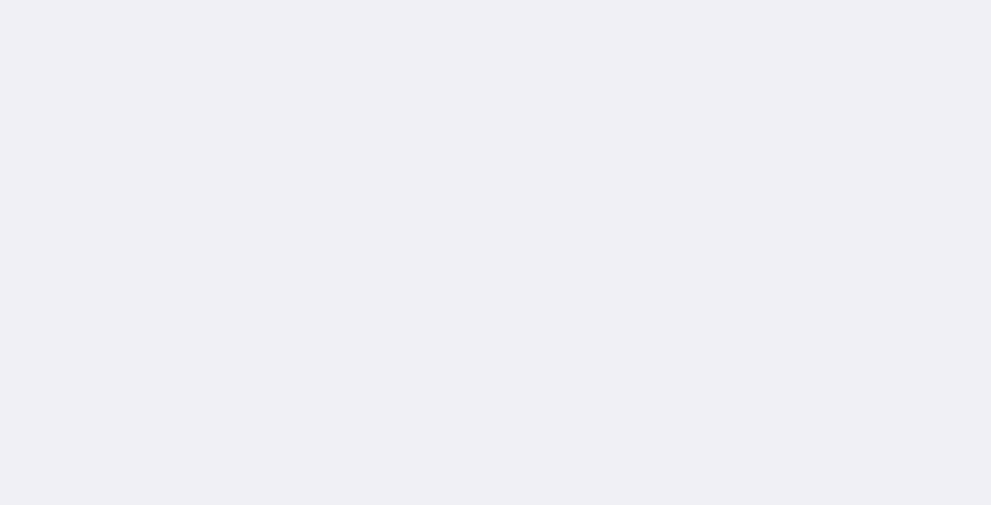
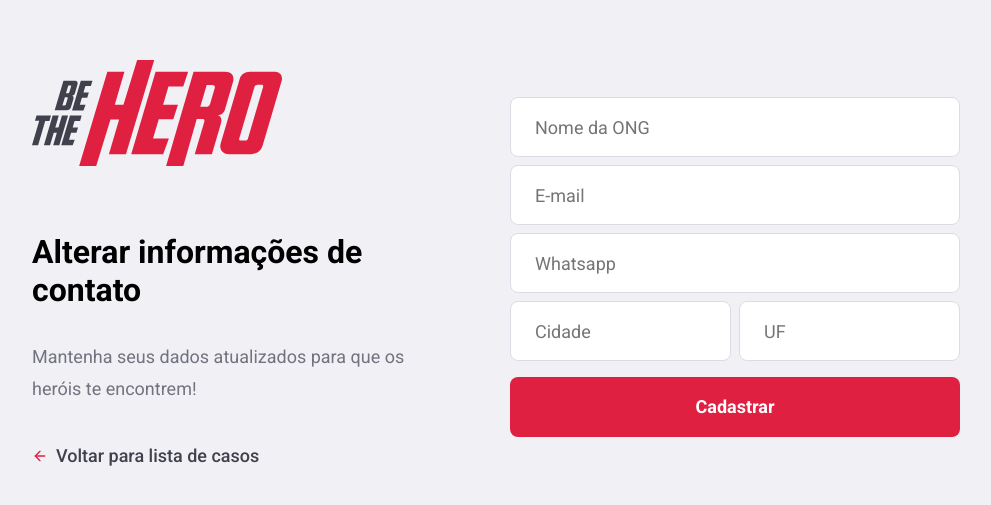
Before and after one commit to iuryoliveira/omnistack11, a React (Create React App) app in the folder frontend/: page /ong/profile in a window 1280 px wide. Shown: the part 137-642 px from the top of the page, without its empty margins (144-1135 px from the left). Built offline with nearby package versions, Linux system fonts and the light colour scheme; no server answers; the HTML template or start-up script is replaced by a standard one.

Commit message:
ong profile page

```diff
--- a/frontend/package.json
+++ b/frontend/package.json
@@ -10,6 +10,7 @@
     "react": "^16.13.1",
     "react-dom": "^16.13.1",
     "react-icons": "^3.9.0",
+    "react-input-mask": "^2.0.4",
     "react-router-dom": "^5.1.2",
     "react-scripts": "3.4.1"
   },
--- a/frontend/src/pages/NewIncident/index.js
+++ b/frontend/src/pages/NewIncident/index.js
@@ -2,7 +2,7 @@ import React, { useState } from "react";
 import { Link, useHistory } from "react-router-dom";
 import { FiArrowLeft } from "react-icons/fi";
 
-import LogoImp from "../../assets/logo.svg";
+import LogoImg from "../../assets/logo.svg";
 
 import api from "../../services/api";
 import "./styles.css";
@@ -41,7 +41,7 @@ export default function NewIncident() {
     <div className="new-incident-container">
       <div className="content">
         <section>
-          <img src={LogoImp} alt="Be The Hero" />
+          <img src={LogoImg} alt="Be The Hero" />
 
           <h1>Cadastrar novo caso</h1>
           <p>
--- /dev/null
+++ b/frontend/src/pages/OngProfile/index.js
@@ -0,0 +1,90 @@
+import React, { useState, useEffect } from "react";
+import InputMask from "react-input-mask";
+import { Link } from "react-router-dom";
+import { FiArrowLeft } from "react-icons/fi";
+
+import LogoImg from "../../assets/logo.svg";
+import "./styles.css";
+import api from "../../services/api";
+
+export default function OngProfile() {
+  const [name, setName] = useState("");
+  const [email, setEmail] = useState("");
+  const [whatsapp, setWhatsapp] = useState("");
+  const [city, setCity] = useState("");
+  const [uf, setUf] = useState("");
+
+  const ongId = localStorage.getItem("ongId");
+
+  useEffect(() => {
+    api.get("/ongs").then(response => {
+      setName(response.data[0].name);
+      setEmail(response.data[0].email);
+      setWhatsapp(response.data[0].whatsapp);
+      setCity(response.data[0].city);
+      setUf(response.data[0].uf);
+    });
+  }, [ongId]);
+
+  function handleRegister(e) {
+    e.preventDefault();
+  }
+
+  return (
+    <div className="ong-profile-container">
+      <div className="content">
+        <section>
+          <img src={LogoImg} alt="Be The Hero" />
+
+          <h1>Alterar informações de contato</h1>
+          <p>
+            Mantenha seus dados atualizados para que os heróis te encontrem!
+          </p>
+
+          <Link className="back-link" to="/profile">
+            <FiArrowLeft size={16} color="#E02041" />
+            Voltar para lista de casos
+          </Link>
+        </section>
+
+        <form onSubmit={handleRegister}>
+          <input
+            placeholder="Nome da ONG"
+            value={name}
+            onChange={e => setName(e.target.value)}
+          />
+          <input
+            type="email"
+            placeholder="E-mail"
+            value={email}
+            onChange={e => setEmail(e.target.value)}
+          />
+          <InputMask
+            mask="(99)99999-9999"
+            placeholder="Whatsapp"
+            value={whatsapp}
+            onChange={e => setWhatsapp(e.target.value)}
+          />
+
+          <div className="input-group">
+            <input
+              placeholder="Cidade"
+              value={city}
+              onChange={e => setCity(e.target.value)}
+            />
+            <input
+              placeholder="UF"
+              maxLength={2}
+              value={uf}
+              onChange={e => setUf(e.target.value)}
+            />
+          </div>
+
+          <button className="button" type="submit">
+            Cadastrar
+          </button>
+        </form>
+      </div>
+    </div>
+  );
+}
--- /dev/null
+++ b/frontend/src/pages/OngProfile/styles.css
@@ -0,0 +1,55 @@
+.ong-profile-container {
+  width: 100%;
+  max-width: 1120px;
+  height: 100vh;
+  margin: 0 auto;
+
+  display: flex;
+  align-items: center;
+  justify-content: center;
+}
+
+.ong-profile-container .content {
+  width: 100%;
+  padding: 96px;
+  background: #f0f0f5;
+  box-shadow: 0 0 100px rgba(0, 0, 0, 0.1);
+  border-radius: 8px;
+
+  display: flex;
+  justify-content: space-between;
+  align-items: center;
+}
+
+.ong-profile-container .content section {
+  width: 100%;
+  max-width: 380px;
+}
+
+.ong-profile-container .content section h1 {
+  margin: 64px 0 32px;
+  font-size: 32px;
+}
+
+.ong-profile-container .content section p {
+  font-size: 18px;
+  color: #737380;
+  line-height: 32px;
+}
+
+.ong-profile-container .content form {
+  width: 100%;
+  max-width: 450px;
+}
+
+.ong-profile-container .content input {
+  margin-top: 8px;
+}
+
+.ong-profile-container .content form .input-group {
+  display: flex;
+}
+
+.ong-profile-container .content form .input-group input + input {
+  margin-left: 8px;
+}
--- a/frontend/src/pages/Profile/index.js
+++ b/frontend/src/pages/Profile/index.js
@@ -1,6 +1,6 @@
 import React, { useState, useEffect } from "react";
 import { Link, useHistory } from "react-router-dom";
-import { FiPower, FiTrash2 } from "react-icons/fi";
+import { FiPower, FiTrash2, FiSettings } from "react-icons/fi";
 
 import api from "../../services/api";
 import "./styles.css";
@@ -51,6 +51,9 @@ export default function Profile() {
       <header>
         <img src={logoImg} alt="Be The Hero" />
         <span>Bem vinda, {ongName} </span>
+        <Link to="/ong/profile">
+          <FiSettings size={16} color="#E02041" />
+        </Link>
 
         <Link className="button" to="/incidents/new">
           Cadastrar novo caso
--- a/frontend/src/routes.js
+++ b/frontend/src/routes.js
@@ -5,6 +5,7 @@ import Logon from "./pages/Logon";
 import Register from "./pages/Register";
 import Profile from "./pages/Profile";
 import NewIncident from "./pages/NewIncident";
+import OngProfile from "./pages/OngProfile";
 
 export default function Routes() {
   return (
@@ -15,6 +16,8 @@ export default function Routes() {
 
         <Route path="/profile" component={Profile} />
         <Route path="/incidents/new" component={NewIncident} />
+
+        <Route path="/ong/profile" component={OngProfile} />
       </Switch>
     </BrowserRouter>
   );
```
